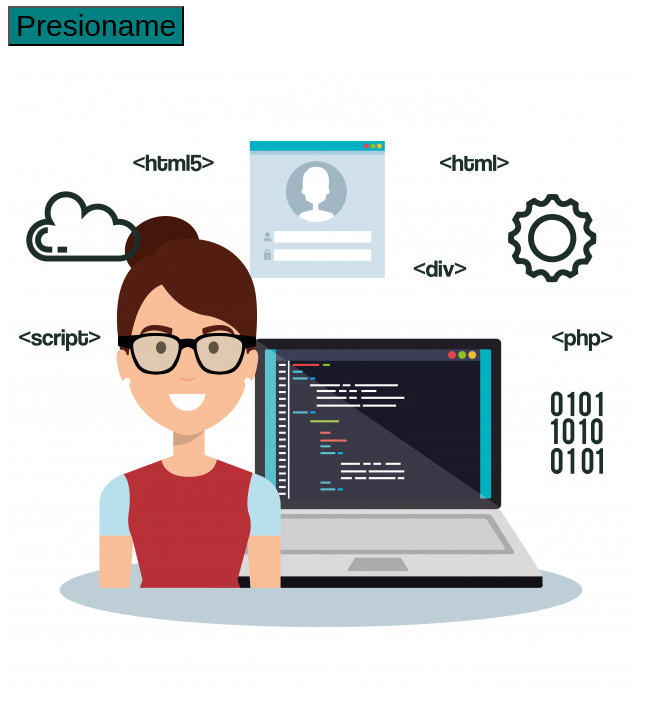
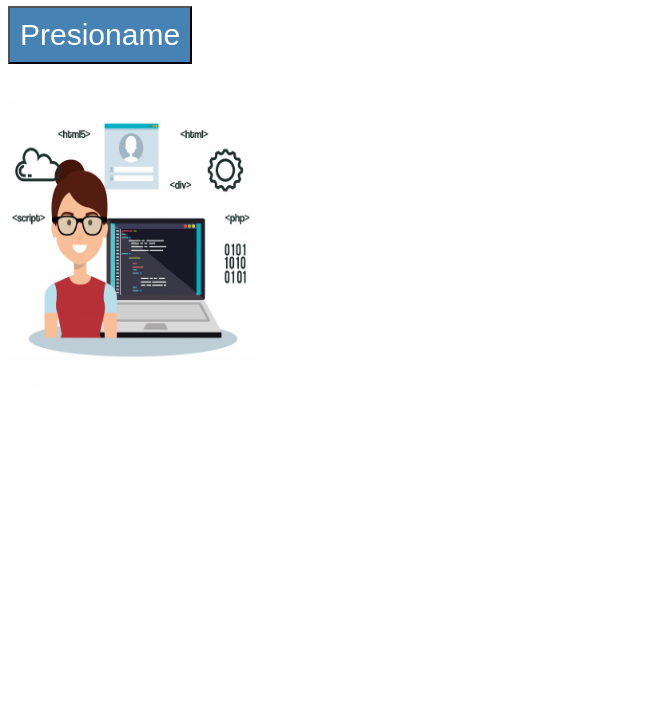
Before and after one commit to erickorlando/clasegithtml, a plain HTML site: page index.html in a window 1280 px wide. Shown: the part 80-800 px from the top of the page, without its empty margins (0-668 px from the left). Drawn offline with Linux system fonts and the light colour scheme.

Commit message:
cambios en el css

```diff
--- a/estilos.css
+++ b/estilos.css
@@ -9,5 +9,12 @@ h1{
 
 #boton{
     font-size: 30px;
-    background-color: teal;
+    background-color: steelblue;
+    color: white;
+    padding: 10px;
 }
+
+img {
+    width: 250px;
+    height: 300px;
+}
```
